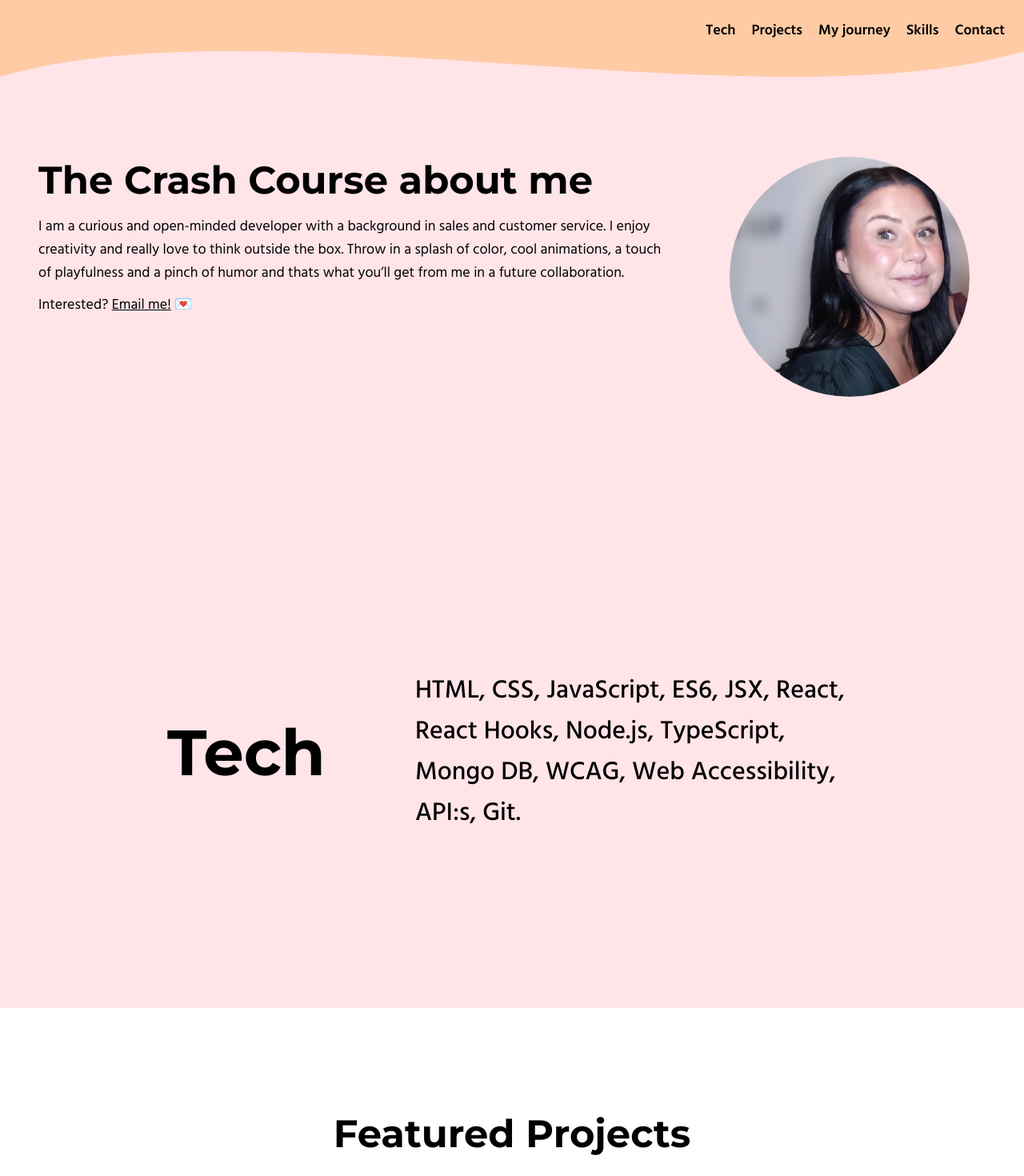
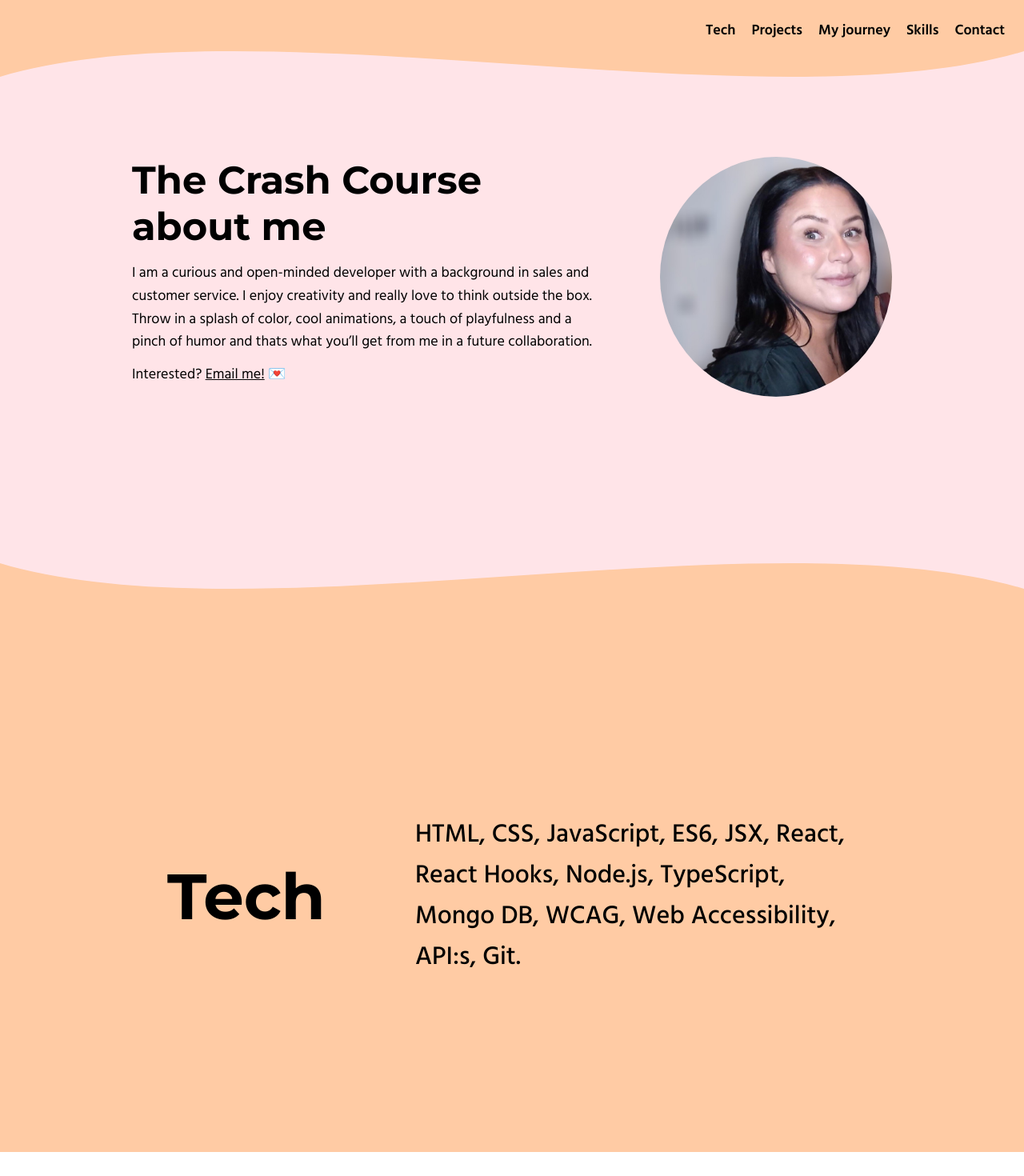
Before and after one commit to violacathrine/my-portfolio, a React (Vite) app: page /portfolio in a window 1280 px wide. Shown: the top 1470 px of the page at 80% size. Built offline with nearby package versions, Linux system fonts and the light colour scheme.

Commit message:
changes to wavebottom and tech

```diff
--- a/src/components/Contact.jsx
+++ b/src/components/Contact.jsx
@@ -4,7 +4,7 @@ import { FaGithub, FaLinkedinIn } from "react-icons/fa";
 //  Layout
 const Section = styled.section`
   min-height: 100dvh;
-
+background: #ffcba4;
   padding: 100px 16px 30px;
   width: 100%;
   margin: 0 auto;
--- a/src/components/HeaderSection.jsx
+++ b/src/components/HeaderSection.jsx
@@ -1,6 +1,7 @@
 import styled from "styled-components";
 import { useState } from "react";
 import { WaveTop } from "./WaveTop";
+import { WaveBottom } from "./WaveBottom";
 import { FiMenu, FiX } from "react-icons/fi";
 
 const TextBlock = styled.div`
@@ -40,7 +41,7 @@ const Content = styled.div`
   align-items: center;
   text-align: center;
   gap: 16px;
-  max-width: 1200px;
+  max-width: 950px;
   margin: 0 auto;
   z-index: 2;
   position: relative;
@@ -71,13 +72,13 @@ const Content = styled.div`
 const HeaderWrapper = styled.header`
   position: relative;
   background-color: #ffe4e8;
-  padding: 64px 16px 80px;
+  padding: 64px 16px 150px;
   overflow: hidden;
   text-align: left;
   color: #000;
 
   @media (min-width: 768px) {
-    padding: 96px 48px 120px;
+    padding: 96px 48px 300px;
   }
 `;
 
@@ -284,6 +285,7 @@ export const HeaderSection = ({
             <StyledImg src="/profile-picture.jpg" alt="Picture of Cathi" />
           </ImageWrapper>
         </Content>
+        <WaveBottom />
       </HeaderWrapper>
   );
 };
--- a/src/components/Projects.jsx
+++ b/src/components/Projects.jsx
@@ -25,7 +25,7 @@ const ProjectsWrapper = styled.div`
   @media (min-width: 768px) {
     flex-wrap: wrap;
     flex-direction: row;
-    margin: 0 auto;
+    margin: 50px;
   }
 `;
 
--- a/src/components/Skills.jsx
+++ b/src/components/Skills.jsx
@@ -2,7 +2,7 @@ import styled from "styled-components";
 import { motion } from "framer-motion";
 
 const Section = styled.section`
-  background-color: rgb(255, 255, 255);
+  background-color: 	#f7f6eb;
   justify-content: center;
   min-height: 100dvh;
   width: 100%;
@@ -43,10 +43,10 @@ const Group = styled(motion.div)`
 
 // Badge Colors
 const badgeColors = {
-  Code: "#000000",
-  Toolbox: "#000000",
-  Upcoming: "#000000",
-  More: "#000000",
+  Code: "#b94e48",
+  Toolbox: "#b94e48",
+  Upcoming: "#b94e48",
+  More: "#b94e48",
 };
 
 const Title = styled.h3`
--- a/src/components/Tech.jsx
+++ b/src/components/Tech.jsx
@@ -1,14 +1,20 @@
+// src/components/Tech.jsx
 import styled from "styled-components";
+
+const SectionWrapper = styled.div`
+  position: relative;
+  overflow: hidden;
+`;
 
 const Section = styled.section`
   width: 100%;
-  background-color: rgb(255, 228, 232);
+  background-color: #ffcba4;
   color: #000;
   display: flex;
   flex-direction: column;
   justify-content: center;
   align-items: center;
-  padding: 128px 16px;
+  padding: 50px 16px;
   text-align: center;
 
   @media (min-width: 768px) {
@@ -25,7 +31,7 @@ const Heading = styled.h2`
   font-size: 56px;
   font-weight: 700;
   font-family: "Montserrat", sans-serif;
-  color:rgb(0, 0, 0);
+  color: rgb(0, 0, 0);
   margin-bottom: 64px;
 
   @media (min-width: 768px) {
@@ -51,9 +57,11 @@ const Text = styled.p`
 
 export const Tech = ({ heading, items }) => {
   return (
-    <Section id="tech">
-      <Heading>{heading}</Heading>
-      <Text>{items.join(", ") + "."}</Text>
-    </Section>
+    <SectionWrapper>
+      <Section id="tech">
+        <Heading>{heading}</Heading>
+        <Text>{items.join(", ") + "."}</Text>
+      </Section>
+    </SectionWrapper>
   );
 };
```
Lines whose indentation alone changed are shown as unchanged.
